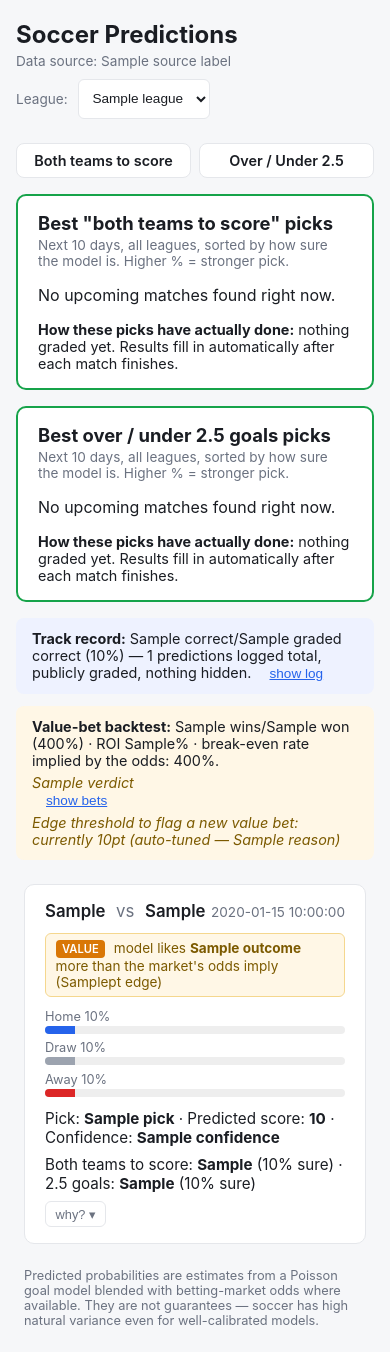
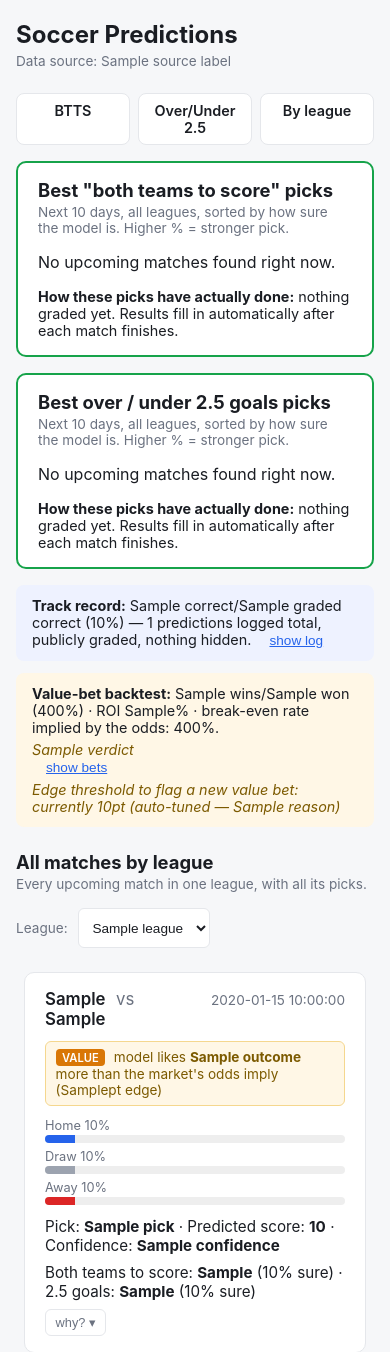
Before and after one commit to brandtheimori-glitch/soccer-predict-app, a Flask app: template templates/index.html in a window 390 px wide. Shown: the top 1352 px of the page. Before the commit the page ends 1325 px from the top, so only its background shows below. Run offline with Flask 3, Linux system fonts and the light colour scheme; the template is opened without the code that fills it: most values are stand-ins (such as "Sample title", 1, 10 or a date in 2020); some libraries are stand-ins or nearby versions.

Commit message:
Move the league picker to the match cards; friendlier dates
- The League dropdown only ever changed the per-league match cards at
  the bottom, but sat at the top above the all-league pick lists, which
  was confusing. It now lives in an "All matches by league" section
  directly above those cards, and switching league jumps back there.
  A third "By league" tab links to it.
- Dates show as "Sat 21 Nov" instead of "2026-11-21" and never wrap
  onto two lines on a phone.
- Shorter tab labels (BTTS / Over/Under 2.5 / By league) so they fit on
  one line at phone width.

Checked at Pixel 7 size: no page errors, no horizontal scroll.

Co-Authored-By: Claude Opus 5.5 <noreply@anthropic.com>
Claude-Session: https://claude.ai/code/session_01SZiGW2sQfgRum7sM8fxtmi

```diff
--- a/app.py
+++ b/app.py
@@ -28,6 +28,16 @@ from fit_parameters import fit_league_parameters
 from model import predict_match
 
 app = Flask(__name__)
+
+
+@app.template_filter("nice_date")
+def nice_date(iso: str) -> str:
+    """'2026-11-21' -> 'Sat 21 Nov' (falls back to the raw text)."""
+    from datetime import datetime
+    try:
+        return datetime.strptime(iso, "%Y-%m-%d").strftime("%a %d %b").replace(" 0", " ")
+    except (TypeError, ValueError):
+        return iso or ""
 MAX_FIXTURES_PER_LEAGUE = 40  # two weeks of a 20-team league; the data source applies the date window
 DEFAULT_LEAGUE = "Premier League"  # sample-data label; for LiveDataSource this is an API-Football numeric league id
 
--- a/static/style.css
+++ b/static/style.css
@@ -126,7 +126,10 @@ main {
 
 .teams { font-weight: 600; font-size: 1.05rem; }
 .vs { color: var(--muted); font-weight: 400; margin: 0 0.4rem; }
-.date { color: var(--muted); font-size: 0.85rem; }
+.date { color: var(--muted); font-size: 0.85rem; white-space: nowrap; }
+.matches-head { max-width: 720px; margin: 1.5rem auto 0; padding: 0 1.5rem; }
+.matches-head h2 { margin: 0; font-size: 1.15rem; }
+.matches-head .league-picker { margin-top: 0.25rem; }
 
 .probs { display: flex; flex-direction: column; gap: 0.4rem; margin-bottom: 0.75rem; }
 .bar-label { font-size: 0.8rem; color: var(--muted); margin-bottom: 2px; }
@@ -247,6 +250,7 @@ footer {
 .btts-conf { grid-area: conf; font-weight: 700; font-size: 1.05rem; }
 .btts-match { grid-area: match; font-weight: 600; }
 .btts-meta { grid-area: meta; color: var(--muted); font-size: 0.8rem; }
+.nowrap { white-space: nowrap; }
 .btts-record { margin-top: 0.9rem; font-size: 0.9rem; }
 .btts-table { width: 100%; margin-top: 0.5rem; border-collapse: collapse; font-size: 0.85rem; }
 .btts-table th, .btts-table td { border: 1px solid var(--border); padding: 0.3rem 0.5rem; text-align: left; }
@@ -254,6 +258,8 @@ footer {
 @media (max-width: 520px) {
   .btts-section, .record-strip { margin-left: 1rem; margin-right: 1rem; }
   .market-tabs { padding: 0 1rem; }
+  .matches-head { padding: 0 1rem; }
+  .card-top { gap: 0.5rem; }
   .btts-row { grid-template-columns: 4.8rem 2.6rem 1fr; }
 }
 
--- a/templates/index.html
+++ b/templates/index.html
@@ -19,16 +19,6 @@
       <button id="install-app" class="install-btn" hidden>Install app</button>
     </div>
     <p class="source-tag">Data source: {{ source_label }}</p>
-    {% if leagues %}
-    <label class="league-picker">
-      League:
-      <select onchange="location.href = '/?league=' + encodeURIComponent(this.value)">
-        {% for l in leagues %}
-        <option value="{{ l.id }}" {% if l.id == active_league %}selected{% endif %}>{{ l.name }}</option>
-        {% endfor %}
-      </select>
-    </label>
-    {% endif %}
   </header>
 
   {% macro market_box(title, picks, perf, market, label, pick_key, conf_key) %}
@@ -42,7 +32,7 @@
         <span class="btts-answer pick-{{ p[pick_key]|lower }}">{{ label }} {{ p[pick_key] }}</span>
         <span class="btts-conf">{{ (p[conf_key] * 100) | round(0) | int }}%</span>
         <span class="btts-match">{{ p.home_team }} vs {{ p.away_team }}</span>
-        <span class="btts-meta">{{ p.league_name }} · {{ p.date }}</span>
+        <span class="btts-meta">{{ p.league_name }} · <span class="nowrap">{{ p.date | nice_date }}</span></span>
       </li>
       {% endfor %}
     </ol>
@@ -78,8 +68,9 @@
   {% endmacro %}
 
   <nav class="market-tabs">
-    <a href="#btts">Both teams to score</a>
-    <a href="#ou">Over / Under 2.5</a>
+    <a href="#btts">BTTS</a>
+    <a href="#ou">Over/Under 2.5</a>
+    <a href="#matches">By league</a>
   </nav>
   <div id="btts">{{ market_box('Best "both teams to score" picks', btts_picks, btts_perf, 'btts', 'BTTS', 'btts_pick', 'btts_confidence') }}</div>
   <div id="ou">{{ market_box('Best over / under 2.5 goals picks', ou_picks, ou_perf, 'ou', '', 'ou_pick', 'ou_confidence') }}</div>
@@ -149,6 +140,21 @@
   </table>
   {% endif %}
 
+  <section id="matches" class="matches-head">
+    <h2>All matches by league</h2>
+    <p class="btts-sub">Every upcoming match in one league, with all its picks.</p>
+    {% if leagues %}
+    <label class="league-picker">
+      League:
+      <select onchange="location.href = '/?league=' + encodeURIComponent(this.value) + '#matches'">
+        {% for l in leagues %}
+        <option value="{{ l.id }}" {% if l.id == active_league %}selected{% endif %}>{{ l.name }}</option>
+        {% endfor %}
+      </select>
+    </label>
+    {% endif %}
+  </section>
+
   <main>
     {% for p in predictions %}
     <article class="card">
@@ -158,7 +164,7 @@
           <span class="vs">vs</span>
           <span class="away">{{ p.away_team }}</span>
         </div>
-        <div class="date">{{ p.date }}</div>
+        <div class="date">{{ p.date | nice_date }}</div>
       </div>
 
       {% if p.value_bets %}
```
